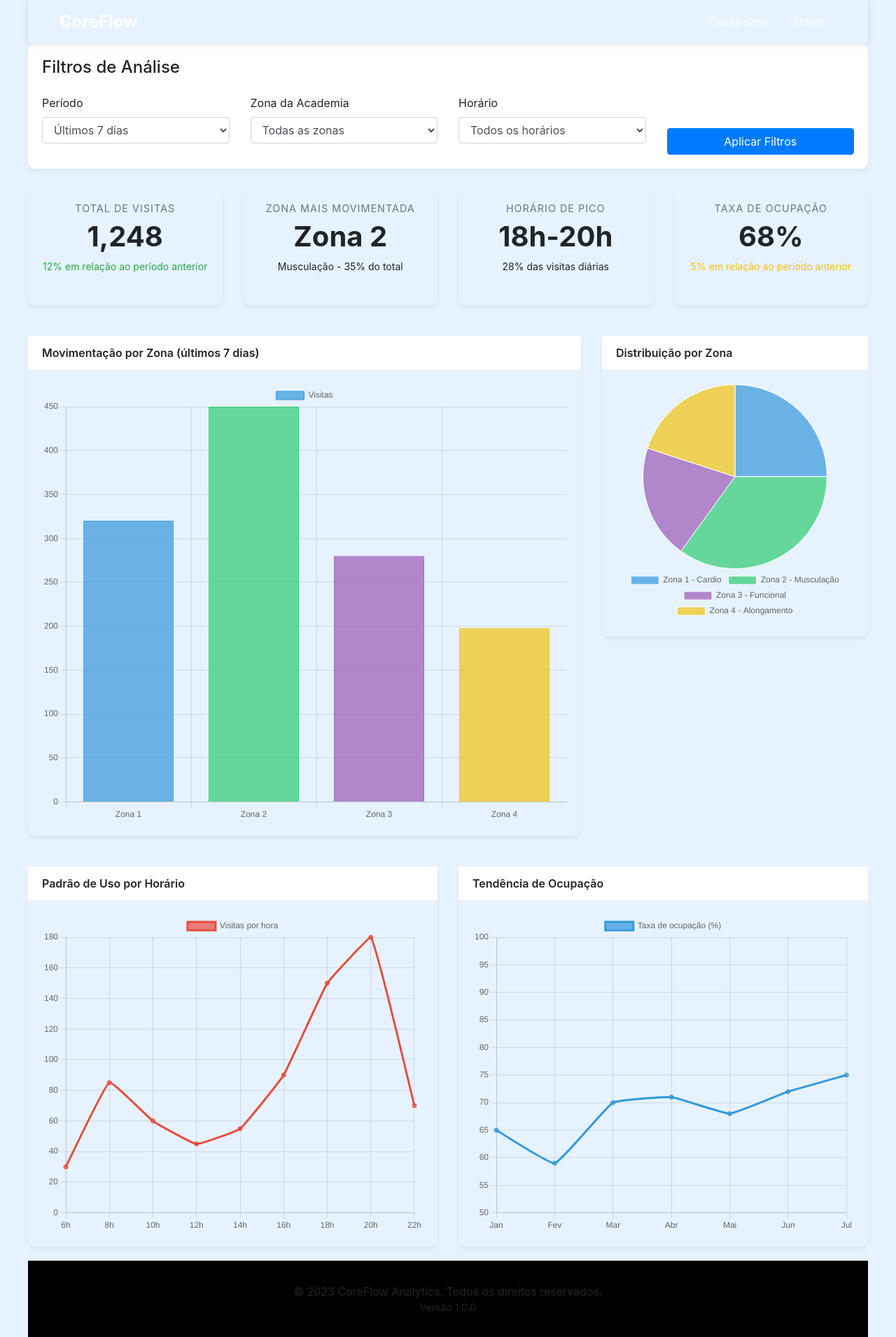
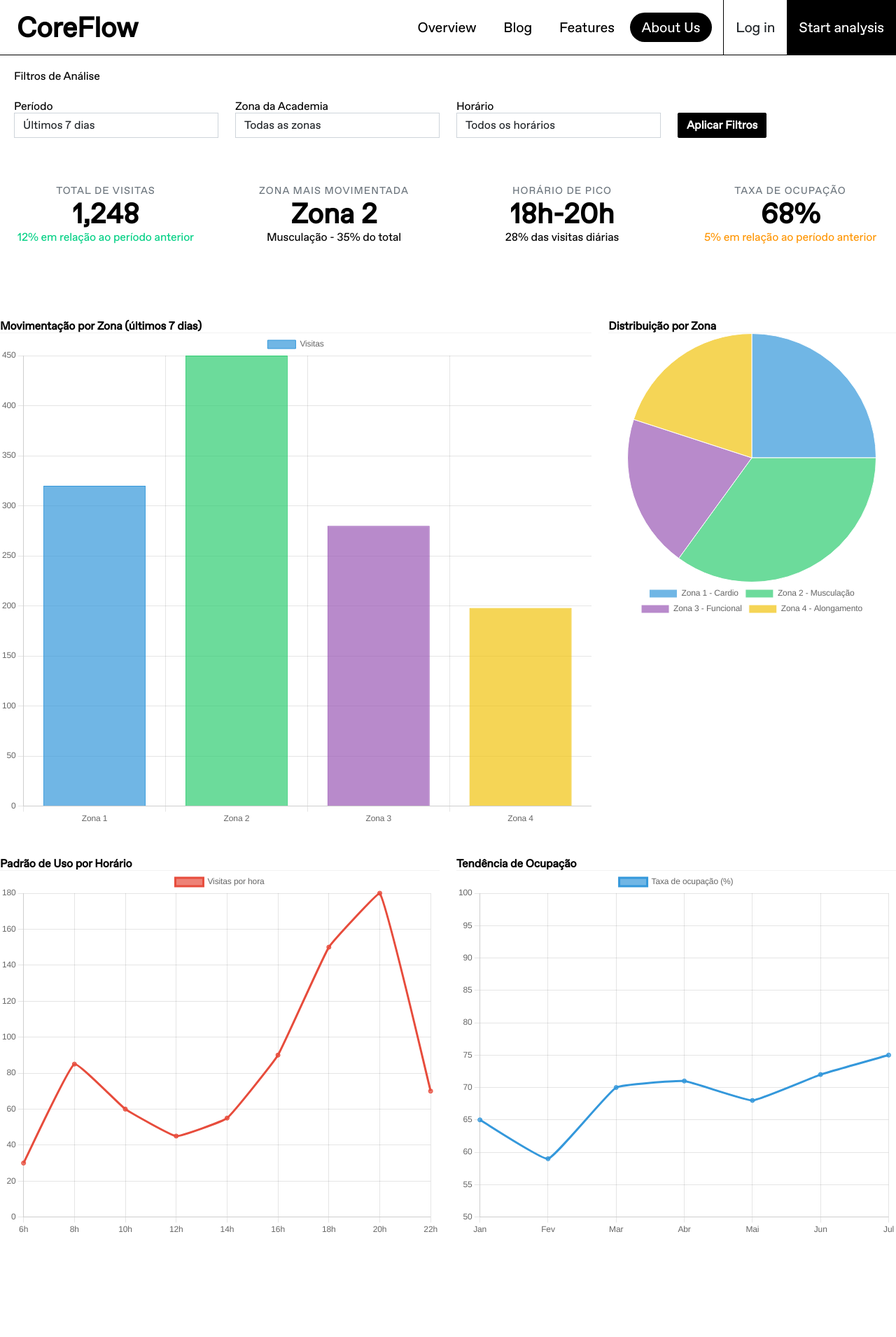
Before and after one commit to tech-espm/inter-3sem-2025-analise-academia, a Flask app: page / in a window 1280 px wide. Shown: the whole page at 70% size. After the commit the page ends 1761 px from the top, so only its background shows below. Run offline with Flask 3, Linux system fonts and the light colour scheme; parts of the project's set-up code (start-up, migrations or seed data) failed here and were passed over; some libraries are stand-ins or nearby versions.

Commit message:
Nova navbar

```diff
--- a/static/css/estilo.css
+++ b/static/css/estilo.css
@@ -1,3 +1,7 @@
+* {
+  box-shadow: none !important;
+}
+
 img {
 	max-width: 100%;
 }
@@ -5,12 +9,15 @@ img {
 html,
 body {
 	/* Para fazer o rodapé ficar sempre na parte inferior da página ;) */
-	min-height: 100vh;
-	background-color: #e6f2ff;
+	/* min-height: 100vh; */
+	background: #fff;
+    color: #000;
+    letter-spacing: -.008rem;
+
 }
 
 .limitador {
-	max-width: 1200px;
+	/* max-width: 1200px; */
 	margin: 0px auto;
 
 	/* Para fazer o rodapé ficar sempre na parte inferior da página ;) */
--- a/static/css/layout-style.css
+++ b/static/css/layout-style.css
@@ -1,3 +1,143 @@
+/* ABC Favorit Regular */
+@font-face {
+  font-family: 'ABC Favorit';
+  src: url('/static/fonts/ABCFavorit-Regular-Trial.woff') format('woff');
+  font-weight: 400;
+  font-style: normal;
+}
+
+/* ABC Favorit Bold */
+@font-face {
+  font-family: 'ABC Favorit Bold';
+  src: url('/static/fonts/ABCFavorit-Bold.otf') format('opentype');
+  font-weight: 700;
+  font-style: normal;
+}
+
+/* ABC Favorit Mono Book */
+@font-face {
+  font-family: 'ABC Favorit Mono';
+  src: url('/static/fonts/ABCFavoritMono-Book.otf') format('opentype');
+  font-weight: 400;
+  font-style: normal;
+}
+
+/* ABC Favorit Mono Book Italic */
+@font-face {
+  font-family: 'ABC Favorit Mono';
+  src: url('/static/fonts/ABCFavoritMono-BookItalic.otf') format('opentype');
+  font-weight: 400;
+  font-style: italic;
+}
+
+/* ABC Favorit Mono Bold */
+@font-face {
+  font-family: 'ABC Favorit Mono';
+  src: url('/static/fonts/ABCFavoritMono-Bold.otf') format('opentype');
+  font-weight: 700;
+  font-style: normal;
+}
+
+/* ABC Favorit Mono Bold Italic */
+@font-face {
+  font-family: 'ABC Favorit Mono';
+  src: url('/static/fonts/ABCFavoritMono-BoldItalic.otf') format('opentype');
+  font-weight: 700;
+  font-style: italic;
+}
+
+/* SK Modernist Regular */
+@font-face {
+  font-family: 'SK Modernist';
+  src: url('/static/fonts/Sk-Modernist-Regular.otf') format('opentype');
+  font-weight: 400;
+  font-style: normal;
+}
+
+
+
+a,abbr,acronym,address,applet,article,aside,audio,b,big,blockquote,body,canvas,caption,center,cite,code,dd,del,details,dfn,div,dl,dt,em,embed,fieldset,figcaption,figure,footer,form,h1,h2,h3,h4,h5,h6,header,hgroup,html,i,iframe,img,ins,kbd,label,legend,li,mark,menu,nav,object,ol,output,p,pre,q,ruby,s,samp,section,small,span,strike,strong,sub,summary,sup,table,tbody,td,tfoot,th,thead,time,tr,tt,u,ul,var,video {
+    border: 0;
+    font: inherit;
+    font-size: 100%;
+    margin: 0;
+    padding: 0;
+    vertical-align: baseline
+}
+
+
+body {
+  font-family: 'ABC Favorit', sans-serif;
+}
+/*
+.navbar {
+    display: flex;
+    justify-content: space-between;
+    align-items: center;
+    background-color: white;
+    padding-left: 2rem;
+    border-bottom: 1px solid black;
+}
+
+.navbar a {
+    text-decoration: none;
+    color: black;
+    margin-right: 1.5rem;
+    font-weight: 400;
+}
+
+.navbar a:last-child {
+    margin-right: 0;
+}
+
+.logo {
+    font-weight: 900;
+    font-size: 1.5rem;
+}
+
+.navbar-left, .navbar-right {
+    display: flex;
+    align-items: center;
+}
+
+.navbar-right .btn {
+    padding: 0.4rem 0.8rem;
+    border: 1px solid black;
+    background-color: white;
+    border-radius: 0;
+    text-decoration: none;
+    transition: background-color 0.2s;
+}
+
+.navbar-right .btn:hover {
+    background-color: black;
+    color: white;
+} */
+
+
+nav .btn {
+    transition: background-color 0.2s, color 0.2s;
+}
+
+nav .btn:hover {
+    background-color: #FFF100 !important;
+    color: black !important;
+}
+
+#links a {
+  border: 1px solid transparent;
+  border-radius: 999px;
+  transition: border-color 0.3s ease, background-color 0.3s ease;
+}
+
+#links a:hover {
+  border-color: black;
+}
+
+
+
+
+
 .navbar {
     background-color: var(--primary-color) !important;
     box-shadow: 0 2px 10px rgba(0, 0, 0, 0.1);
@@ -5,19 +145,20 @@
 
 .navbar-brand {
     font-weight: 700;
-    color: white !important;
+    /* color: white !important; */
+    color: #000 !important;
     font-size: 1.5rem;
 }
 
 .nav-link {
-    color: rgba(255, 255, 255, 0.8) !important;
+    /* color: rgba(255, 255, 255, 0.8) !important; */
     font-weight: 500;
     margin: 0 10px;
     transition: all 0.3s;
 }
 
 .nav-link:hover {
-    color: white !important;
+    /* color: white !important; */
     transform: translateY(-2px);
 }
 
@@ -29,6 +170,6 @@
 
 .link-rodape,
 .link-rodape:hover {
-	color: white;
+	/* color: white; */
 	text-decoration: none;
 }
--- a/templates/layout.html
+++ b/templates/layout.html
@@ -1,5 +1,6 @@
 <!DOCTYPE html>
 <html xmlns="http://www.w3.org/1999/xhtml" lang="pt-br">
+
 <head>
 	<meta charset="utf-8" />
 	<meta http-equiv="X-UA-Compatible" content="IE=edge,chrome=1" />
@@ -16,7 +17,7 @@
 		https://getbootstrap.com/docs/4.6/getting-started/introduction/
 	-->
 
-	<link rel="stylesheet" type="text/css" href="/static/css/bootstrap.min.css" />
+	<link rel="stylesheet" type="text/css" href="/static/css/bootstrap.css" />
 	<link rel="stylesheet" type="text/css" href="/static/css/sweetalert2.min.css" />
 	<link rel="stylesheet" type="text/css" href="/static/css/estilo.css" />
 	<link rel="stylesheet" type="text/css" href="/static/css/layout-style.css" />
@@ -33,6 +34,7 @@
 	{% block head %}{% endblock %}
 
 </head>
+
 <body>
 
 	<div class="limitador">
@@ -45,13 +47,24 @@
 
 		{% if not esconder_layout %}
 
-		<nav class="navbar navbar-expand-lg navbar-dark">
-			<div class="container">
-				<a class="navbar-brand" href="/">CoreFlow</a>
-				<button class="navbar-toggler" type="button" data-toggle="collapse" data-target="#navbarNav">
-					<span class="navbar-toggler-icon"></span>
-				</button>
-				<div class="collapse navbar-collapse" id="navbarNav">
+		<!-- <nav class="navbar navbar-expand-lg navbar-dark">
+			<div class="container-fluid">
+
+				<div class="col-6">
+					<a class="navbar-brand" href="#">CoreFlow</a>
+				</div>
+				<div class="col-6 text-right">
+					<div>
+						<a href="">Overview</a>
+						<a href="">Blog</a>
+						<a href="">Features</a>
+						<a href="">About Us</a>
+						<a href="">Log in</a>
+						<a href="">Start analysis</a>
+					</div>
+				</div> -->
+
+		<!-- <div class="collapse navbar-collapse" id="navbarNav">
 					<ul class="navbar-nav ml-auto">
 						<li class="nav-item">
 							<a class="nav-link" href="{{ url_for('dashboard') }}"><i class="fas fa-chart-line"></i> Dashboard</a>
@@ -60,9 +73,29 @@
 							<a class="nav-link" href="{{ url_for('sobre') }}"><i class="fas fa-info-circle"></i> Sobre</a>
 						</li>
 					</ul>
-				</div>
-			</div>
-		</nav>
+				</div> -->
+		<!-- </div> -->
+		<!-- </nav> -->
+
+
+<nav class="d-flex justify-content-between align-items-center border-bottom bg-white fs-5">
+  <div class="d-flex align-items-center">
+    <a class="fw-bold fs-1 text-black text-decoration-none  px-4" href="#">CoreFlow</a>
+  </div>
+  <div class="d-flex align-items-center gap-3">
+	<div id="links">
+<a class="text-black text-decoration-none py-2 px-3 nav-link-hover" href="#">Overview</a>
+<a class="text-black text-decoration-none py-2 px-3 nav-link-hover" href="#">Blog</a>
+<a class="text-black text-decoration-none py-2 px-3 nav-link-hover" href="#">Features</a>
+<a class="text-white text-decoration-none bg-dark py-2 px-3 nav-link-hover" href="#">About Us</a>
+	</div>
+	<div class="d-flex align-items-center border-start ">
+		<a class="btn rounded-0 px-3 fw-normal fs-5 py-4" href="#">Log in</a>
+		<a class="btn text-white bg-dark border-start rounded-0 px-3 fw-normal fs-5 py-4" href="#">Start analysis</a>
+	</div>
+  </div>
+</nav>
+
 
 		{% endif %}
 
@@ -74,7 +107,7 @@
 
 		{% if not esconder_layout %}
 
-		<footer class="rodape">
+		<footer class="rodape" style="display: none;">
 			<div class="container text-center">
 				<p class="mb-0">&copy; 2023 CoreFlow Analytics. Todos os direitos reservados.</p>
 				<p class="mb-0 small">Versão 1.0.0</p>
@@ -88,4 +121,5 @@
 	</div>
 
 </body>
+
 </html>
```
